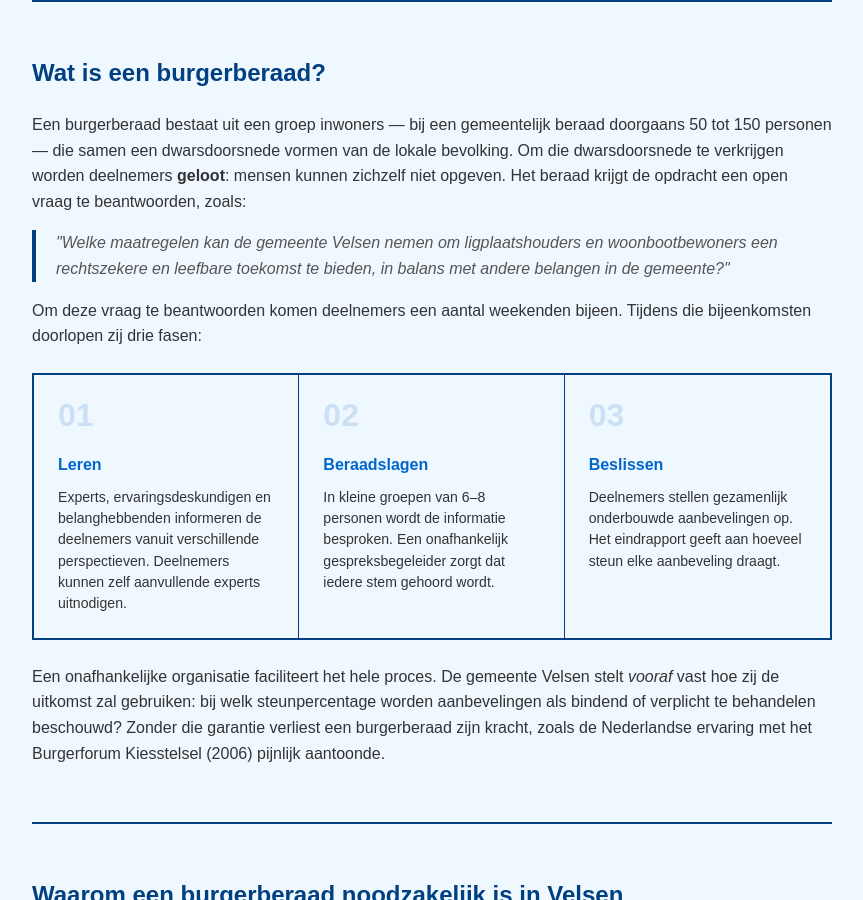
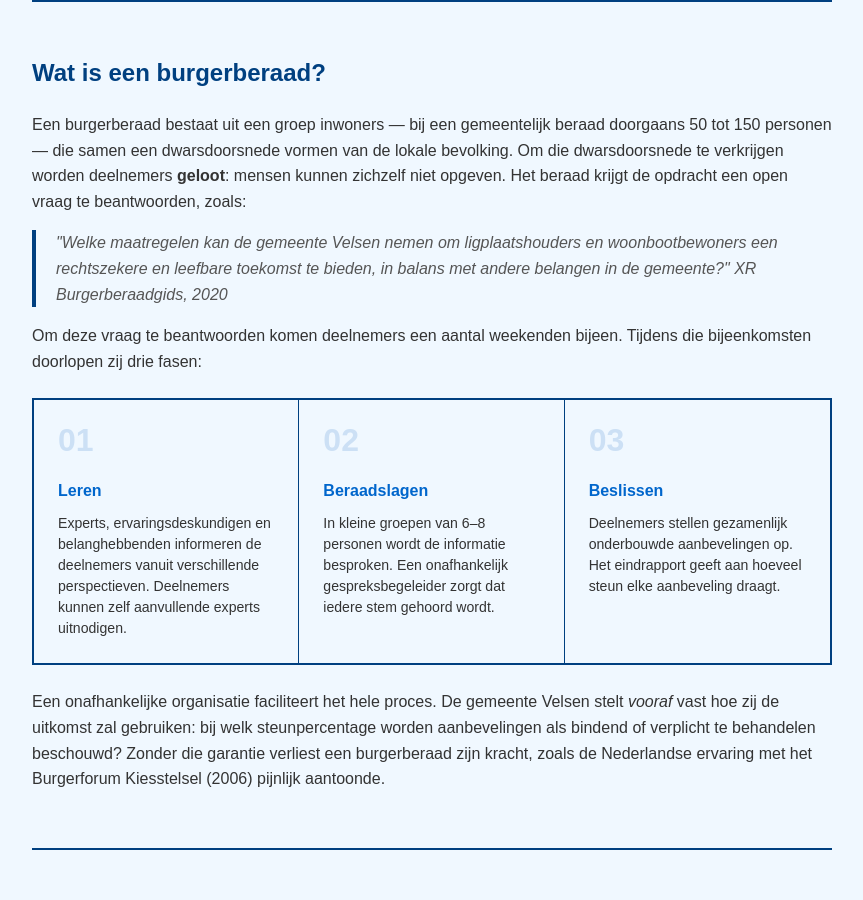
Before and after one commit to Klikblitser/VBBSKW, a Jekyll site: the page built from burgerberaad-velsen.html, in a window 1280 px wide and 900 px high, scrolled down 1479 px. Shown: the whole window, without its empty margins (208-1071 px from the left). Built offline with Jekyll 4.4.1, drawn with Linux system fonts in a browser that asks for light colours.

Commit message:
klein aanpassingtje

```diff
--- a/burgerberaad-velsen.html
+++ b/burgerberaad-velsen.html
@@ -299,6 +299,7 @@ description: De noodzakelijke update van onze lokale democratie — een initiati
 
   <blockquote>
     <em>"Welke maatregelen kan de gemeente Velsen nemen om ligplaatshouders en woonbootbewoners een rechtszekere en leefbare toekomst te bieden, in balans met andere belangen in de gemeente?"</em>
+   <cite>XR Burgerberaadgids, 2020</cite>
   </blockquote>
 
   <p>Om deze vraag te beantwoorden komen deelnemers een aantal weekenden bijeen. Tijdens die bijeenkomsten doorlopen zij drie fasen:</p>
```
